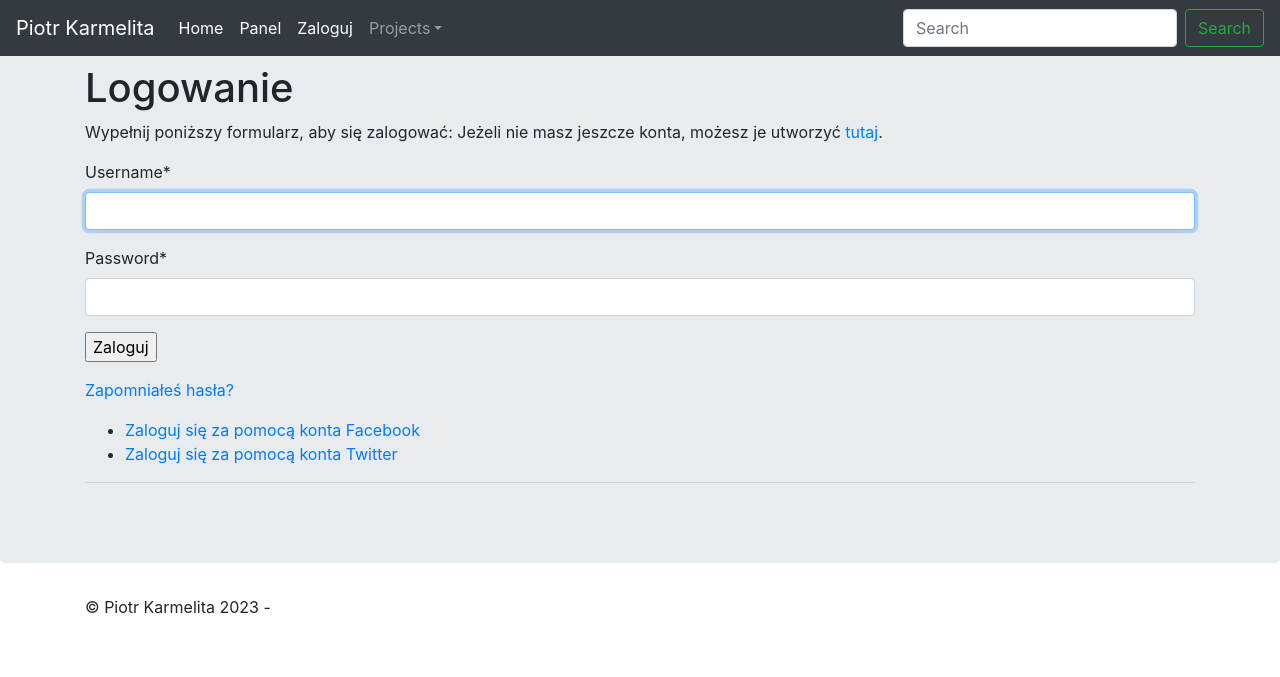
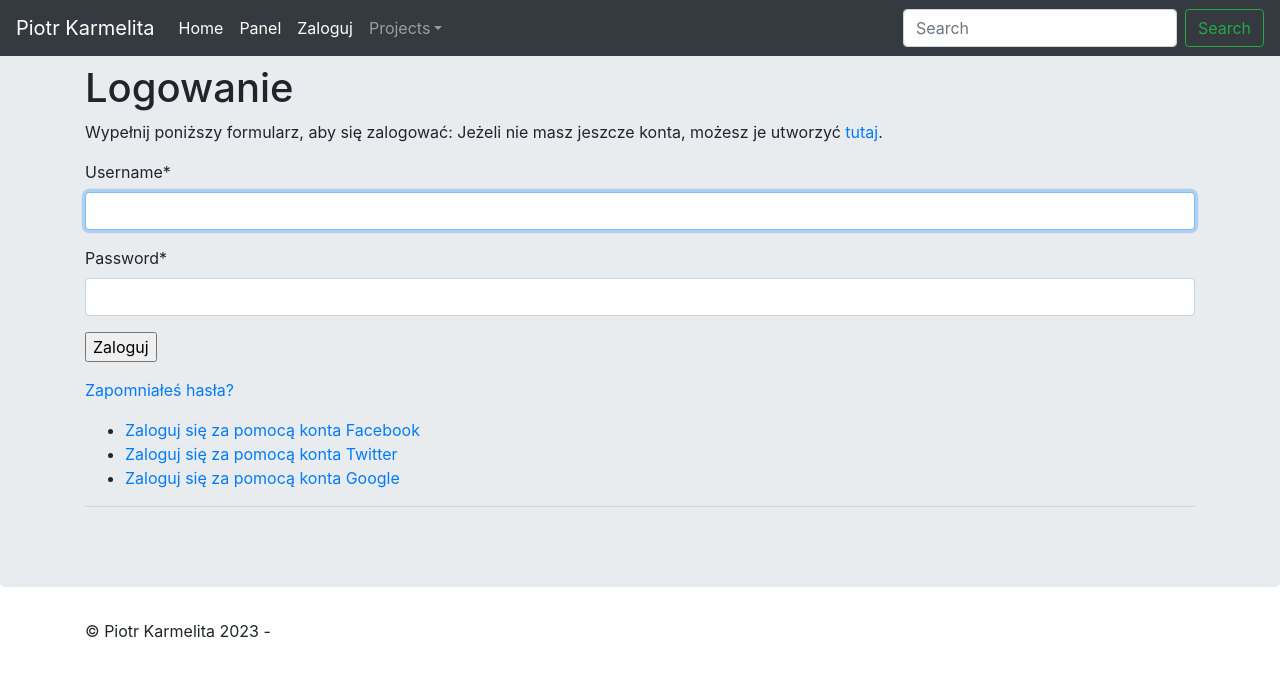
Before and after one commit to p-karmelita/Personal-website, a Django app: page /login/ in a window 1280 px wide. Shown: the top 677 px of the page. Run offline with Django 4.2, Linux system fonts and the light colour scheme; some libraries are stand-ins or nearby versions.

Commit message:
add google oauth2 login

```diff
--- a/account/templates/registration/login.html
+++ b/account/templates/registration/login.html
@@ -32,6 +32,11 @@ Jeżeli nie masz jeszcze konta, możesz je utworzyć <a href="{% url "register"
             Zaloguj się za pomocą konta Twitter
             </a>
         </li>
+        <li class="google">
+            <a href="{% url "social:begin"  "google-oauth2" %}">
+            Zaloguj się za pomocą konta Google
+            </a>
+        </li>
     </ul>
 </div>
 {% endblock %}
--- a/website/settings.py
+++ b/website/settings.py
@@ -162,6 +162,7 @@ AUTHENTICATION_BACKENDS = [
     'account.authentication.EmailAuthBackend',
     'social_core.backends.facebook.FacebookOAuth2',
     'social_core.backends.twitter.TwitterOAuth',
+    'social_core.backends.google.GoogleOAuth2',
 ]
 
 SOCIAL_AUTH_FACEBOOK_KEY = os.getenv('SOCIAL_AUTH_FACEBOOK_KEY')
@@ -169,3 +170,5 @@ SOCIAL_AUTH_FACEBOOK_SECRET = os.getenv('SOCIAL_AUTH_FACEBOOK_SECRET')
 SOCIAL_AUTH_FACEBOOK_SCOPE = ['email']
 SOCIAL_AUTH_TWITTER_KEY = os.getenv('SOCIAL_AUTH_TWITTER_KEY')
 SOCIAL_AUTH_TWITTER_SECRET = os.getenv('SOCIAL_AUTH_TWITTER_SECRET')
+SOCIAL_AUTH_GOOGLE_OAUTH2_KEY = os.getenv('SOCIAL_AUTH_GOOGLE_OAUTH2_KEY')
+SOCIAL_AUTH_GOOGLE_OAUTH2_SECRET = os.getenv('SOCIAL_AUTH_GOOGLE_OAUTH2_SECRET')
```
